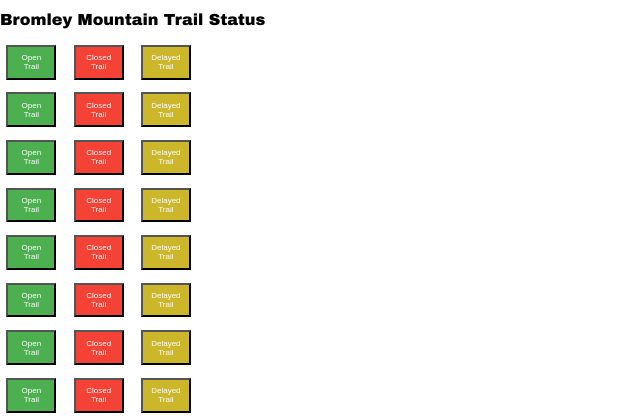
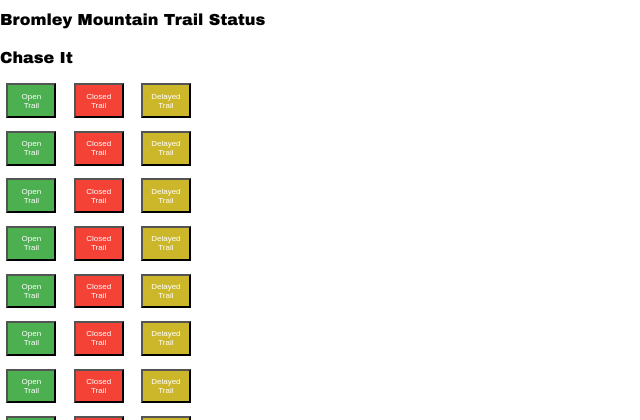
Before and after one commit to AlexaWitkin/Bromley_TrailMap, a Flask app: page / in a window 1280 px wide. Shown: the top 420 px of the page, without its empty margins (0-640 px from the left). Run offline with Flask 3, Linux system fonts and the light colour scheme; parts of the project's set-up code (start-up, migrations or seed data) failed here and were passed over.

Commit message:
needs adjustments

```diff
--- a/templates/buttons.html
+++ b/templates/buttons.html
@@ -17,6 +17,7 @@
     <div id="button_container_easiest_trails">
         <!-- First row of easy trail buttons -->
         <div id="chase_it_buttons">
+            <h1>Chase It</h1>
             <button id="open_button_chase_it">Open Trail</button> <!-- triggers green check LEDS -->
             <button id="closed_button_chase_it">Closed Trail</button> <!-- triggers red x LEDS -->
             <button id="delayed_button_chase_it">Delayed Trail</button> <!-- triggers yellow cross LEDS -->
```
